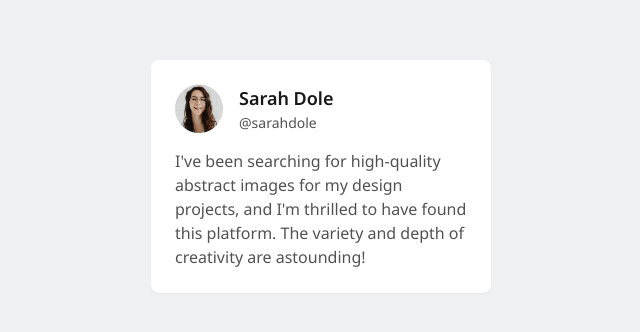
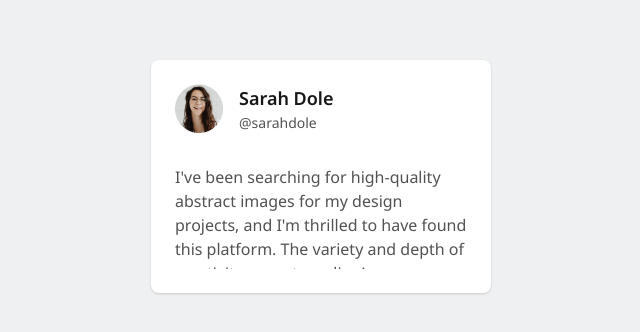
Before and after one commit to jeanpierrecarvalho/gf-testimonial-card, a Next.js app: page / in a window 1280 px wide. Shown: the part 140-472 px from the top of the page, without its empty margins (319-959 px from the left). Built offline with nearby package versions, Linux system fonts and the light colour scheme.

Commit message:
fix: solve some design issues

```diff
--- a/src/app/globals.css
+++ b/src/app/globals.css
@@ -3,5 +3,5 @@
 @tailwind utilities;
 
 body {
-  background-color: #eef0f2;
+  background-color: #eef0f1;
 }
--- a/src/components/TestimonialCard.tsx
+++ b/src/components/TestimonialCard.tsx
@@ -18,7 +18,7 @@ const TestimonialCard: React.FC<TestimonialProps> = ({
 }: TestimonialProps): JSX.Element => {
   return (
     <div
-      className={`${notoSans.className} bg-white shadow-sm p-6 rounded-lg w-[340px] h-[233px] text-neutral-600`}
+      className={`${notoSans.className} bg-white p-6 rounded-lg w-[340px] h-[233px] text-neutral-600 flex flex-col gap-4 outline-1 outline-neutral-200 shadow-soft`}
     >
       <div className="flex flex-row gap-4">
         <div>
--- a/tailwind.config.ts
+++ b/tailwind.config.ts
@@ -1,20 +1,21 @@
-import type { Config } from "tailwindcss";
+import type { Config } from 'tailwindcss'
 
 const config: Config = {
   content: [
-    "./src/pages/**/*.{js,ts,jsx,tsx,mdx}",
-    "./src/components/**/*.{js,ts,jsx,tsx,mdx}",
-    "./src/app/**/*.{js,ts,jsx,tsx,mdx}",
+    './src/pages/**/*.{js,ts,jsx,tsx,mdx}',
+    './src/components/**/*.{js,ts,jsx,tsx,mdx}',
+    './src/app/**/*.{js,ts,jsx,tsx,mdx}',
   ],
   theme: {
     extend: {
+      boxShadow: {
+        soft: '0px 1px 3px rgba(0, 0, 0, 0.1), 0px 1px 2px rgba(0, 0, 0, 0.06)',
+      },
       backgroundImage: {
-        "gradient-radial": "radial-gradient(var(--tw-gradient-stops))",
-        "gradient-conic":
-          "conic-gradient(from 180deg at 50% 50%, var(--tw-gradient-stops))",
+        'gradient-148': 'linear-gradient(140deg, #f9fafb 0%, #d2d6db 100%)',
       },
     },
   },
   plugins: [],
-};
-export default config;
+}
+export default config
```
